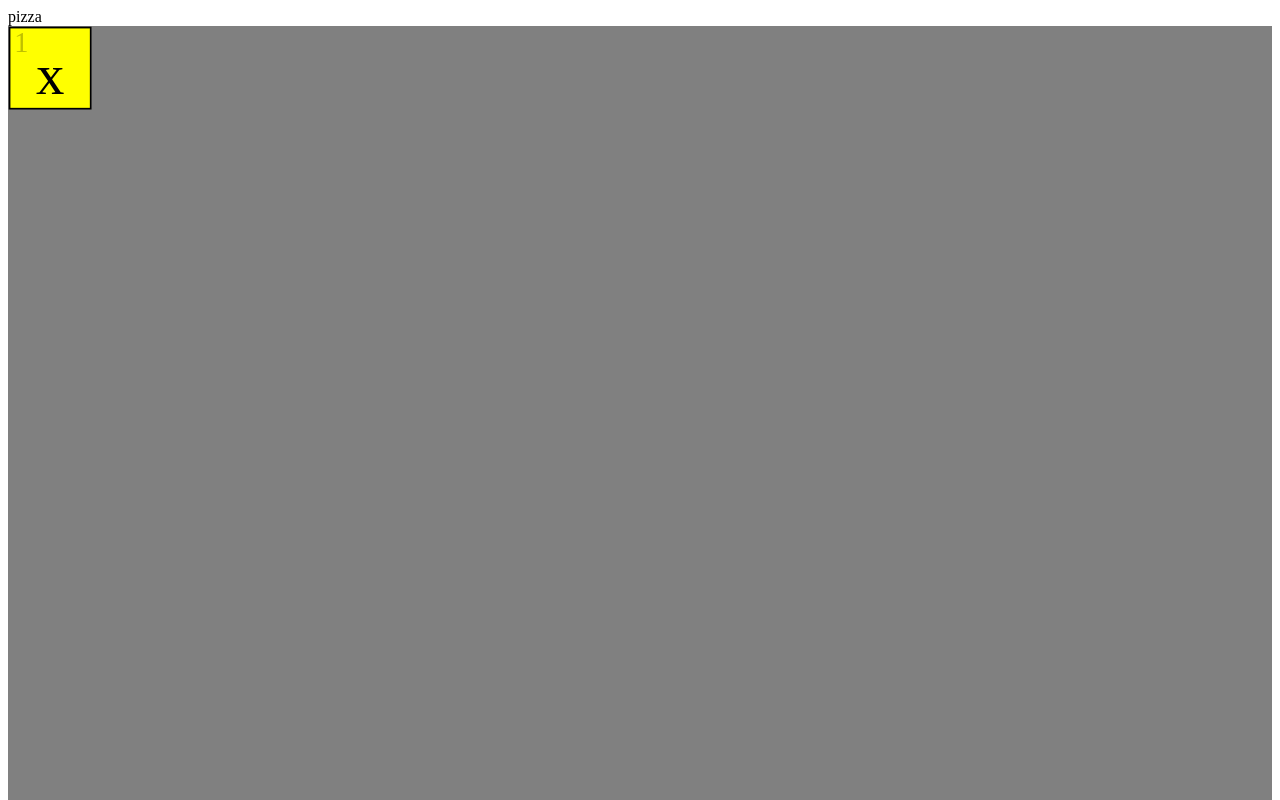
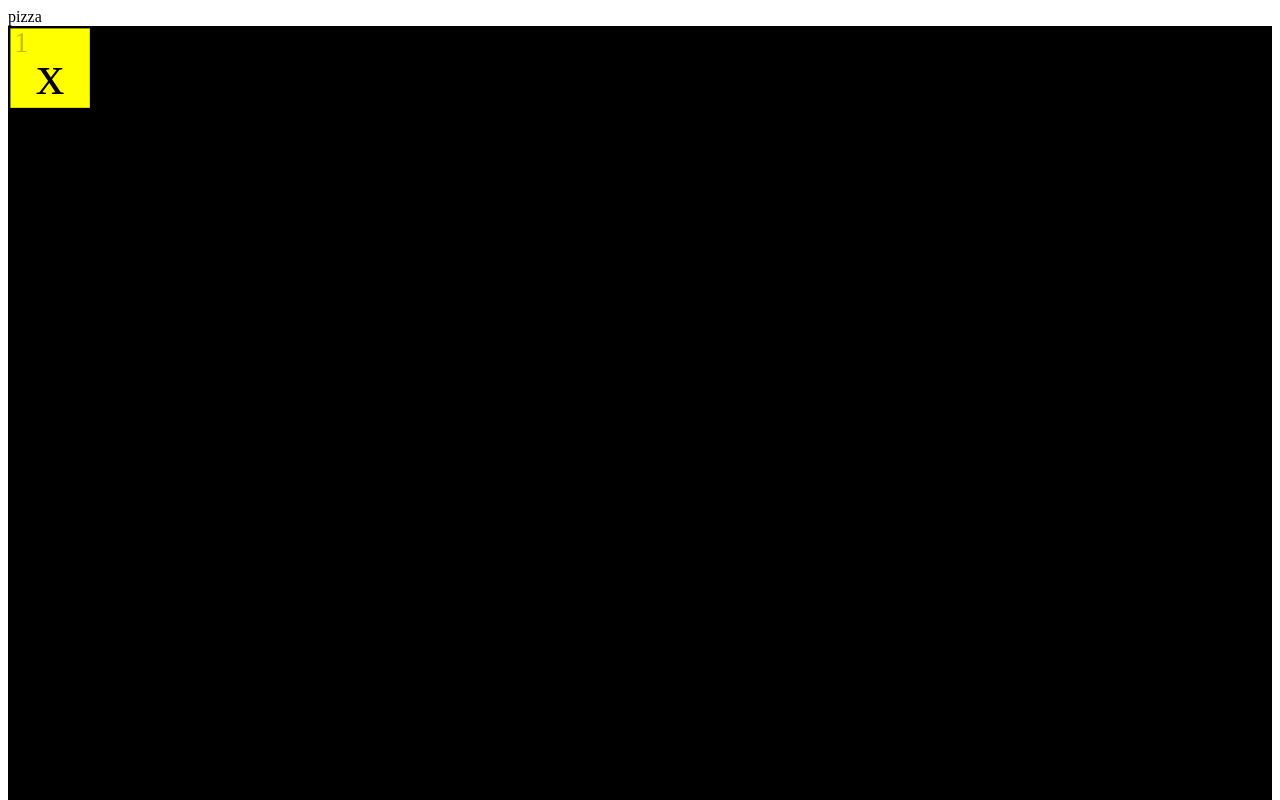
Before and after one commit to tshaffer/twordleClient, a React app: page / in a window 1280 px wide. Shown: the top 800 px of the page. Built offline with nearby package versions, Linux system fonts and the light colour scheme; the HTML template or start-up script is replaced by a standard one.

Commit message:
minor tweaks

```diff
--- a/src/components/App.tsx
+++ b/src/components/App.tsx
@@ -28,7 +28,7 @@ const App = (props: AppProps) => {
             y={0}
             width={100}
             height={100}
-            fill={'rgb(128,128,128)'}
+            fill={'rgb(0,0,0)'}
           />
           <Cell
             row={0}
--- a/src/components/Cell.tsx
+++ b/src/components/Cell.tsx
@@ -48,7 +48,7 @@ used: true
   const focusBackground = 'rgb(255,255,0)';
   const highlightBackground = 'rgb(255,255,204)';
 
-  const { row, col, guess, number } = props;
+  const { row, col, guess, number, highlight } = props;
 
   const x = col * cellSize;
   const y = row * cellSize;
@@ -72,7 +72,7 @@ used: true
         fill={
           focus
             ? focusBackground
-            : props.highlight
+            : highlight
               ? highlightBackground
               : cellBackground
         }
```
